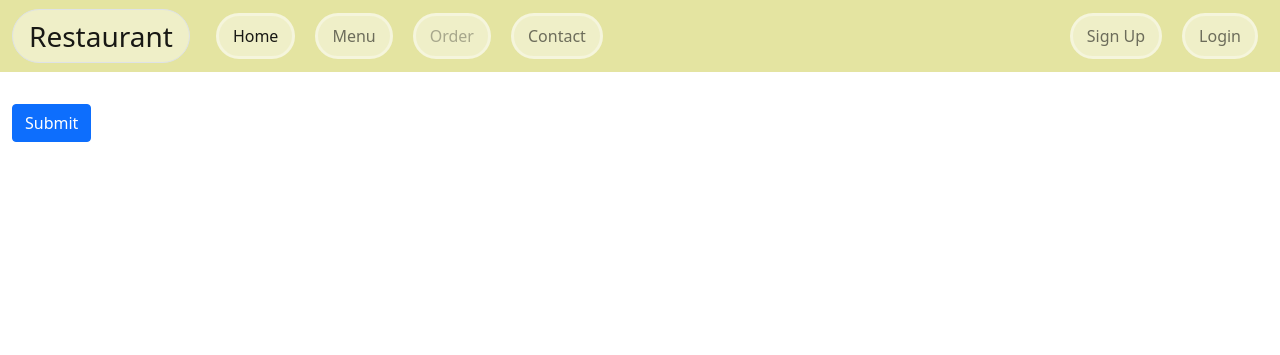
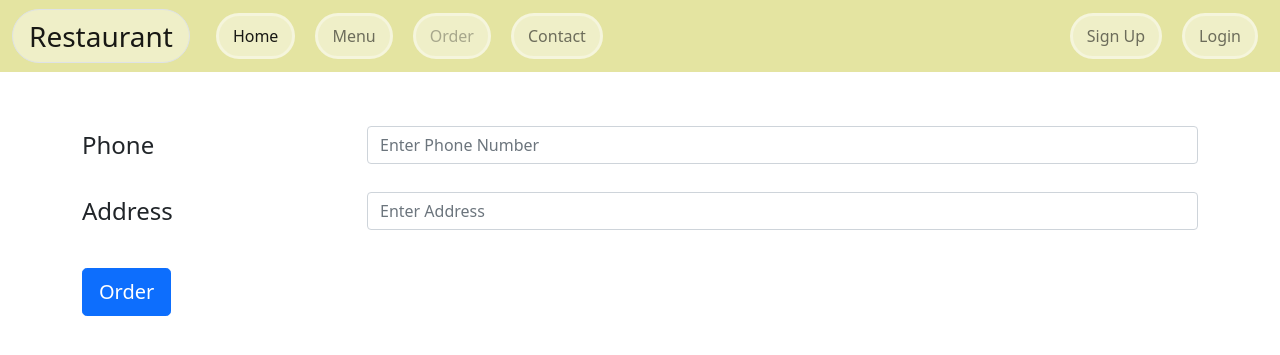
Before and after one commit to dattpatel99/Restaurant, a Django app: page /checkout/ in a window 1280 px wide. Shown: the top 355 px of the page. Run offline with Django 3.2, Linux system fonts and the light colour scheme.

Commit message:
Working on sending json over to views.py

```diff
--- a/restaurant/views.py
+++ b/restaurant/views.py
@@ -83,15 +83,13 @@ def order(request):
 POST request not being sent
 '''
 def checkout(request):
-    if request.method=="POST":
-        print("I can see the post")
-        itemsJSON = request.POST.get('itemsJson', '')
-        print("Hello")
-        order = CartItem(user = request.user, items_list = itemsJSON, order_date = datetime.now())
-        print("Here")
-        order.save()
-        print("PAssed")
-    return render (request, 'checkout.html')
+    if request.method == "POST":
+        order = request.POST.get("getThis")
+        phone = request.POST.get("phone_num")
+        address = request.POST.get("address")
+        cart = CartItem(user = request.user, phoneNum=phone, address=address, list=order, order_date=datetime.now())
+        cart.save()
+    return render(request, 'checkout.html')
 
 '''
 Works
--- a/templates/checkout.html
+++ b/templates/checkout.html
@@ -12,13 +12,58 @@
 </div>
 
 <div class="container-fluid my-3">
-    <form method = "post" action = "/">
-        <div class="mb-3">
-           {% csrf_token %}
-        <input type="hidden" name="itemsJson" id="itemsJson" name="itemsJson">
+    <form action="" method="post">
+        {% csrf_token %}
+        <div class="container my-3">
+            <div class="row align-items-center">
+                <div class="col-9">
+                    <input
+                        type="hidden"
+                        class="form-control"
+                        id="itemsJSON"
+                        name="itemsJSON"
+                    />
+                </div>
+            </div>
         </div>
-        <button type="submit" class="btn btn-primary">Submit</button>
-      </form>
+        <div class="container my-3">
+            <div class="row align-items-center">
+                <div class="col">
+                    <label for="phone" class="col col-form-label fs-4">Phone</label>
+                </div>
+                <div class="col-9">
+                    <input
+                        type="text"
+                        class="form-control"
+                        id="phone"
+                        name="phone_num"
+                        placeholder="Enter Phone Number"
+                    />
+                </div>
+            </div>
+        </div>
+        <div class="container my-3">
+            <div class="row align-items-center">
+                <div class="col">
+                    <label for="address" class="col col-form-label fs-4">Address</label>
+                </div>
+                <div class="col-9">
+                    <input
+                        type="text"
+                        class="form-control"
+                        id="address"
+                        name="address"
+                        placeholder="Enter Address"
+                    />
+                </div>
+            </div>
+        </div>
+        <div class="container">
+            <button type="submit" class="btn btn-primary btn-lg my-3">
+                Order
+            </button>
+        </div>
+    </form>
 </div>
 
 {% endblock %}
@@ -26,6 +71,7 @@
 
 {% block js %}
 <script>
+
     // If there is no cart then make one otherwise load it.
     if (localStorage.getItem("cart") == null) {
         var cart = {};
@@ -33,12 +79,13 @@
         cart = JSON.parse(localStorage.getItem("cart"));
     }
 
-    var itemsJson = document.getElementById("itemsJson");
-    itemsJson.value = JSON.stringify(cart);
+    var tempVar = document.getElementById("itemsJSON");
+    tempVar = JSON.stringify(cart);
+    console.log(tempVar)
 
-    function createLi(name, qty){
+    function createLi(name, qty) {
         var li = document.createElement("li");
-        li.classList.add ("list-group-item", "d-flex", "justify-content-between", "align-items-center");
+        li.classList.add("list-group-item", "d-flex", "justify-content-between", "align-items-center");
         var span = document.createElement("span");
         span.classList.add("badge", "bg-primary", "rounded-pill");
         var nameNode = document.createTextNode(name);
@@ -49,16 +96,17 @@
         return li;
     }
 
-    function emptyLocal(){
+    function emptyLocal() {
         console.log("Empty")
     }
 
     for (item in cart) {
         let name = item;
         let qty = cart[item];
-
-        var itemList = document.getElementById("items");
-        itemList.appendChild(createLi(name, qty));
+        if (qty != 0) {
+            var itemList = document.getElementById("items");
+            itemList.appendChild(createLi(name, qty));
+        }
     }
 
 </script>
```
Also changed, not shown: restaurant/models.py (+6 -1 lines), db.sqlite3, restaurant/migrations/0015_auto_20210331_1121.py (added), restaurant/migrations/0016_auto_20210331_1233.py (added).
